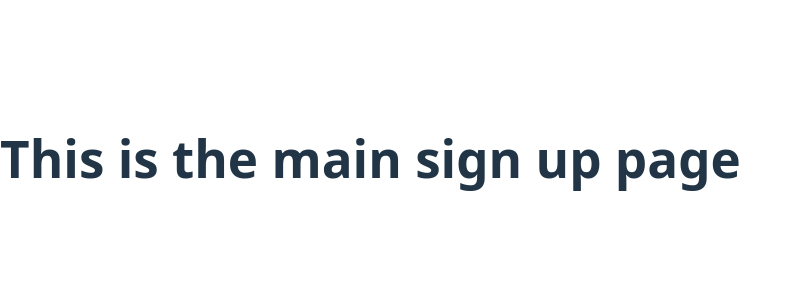
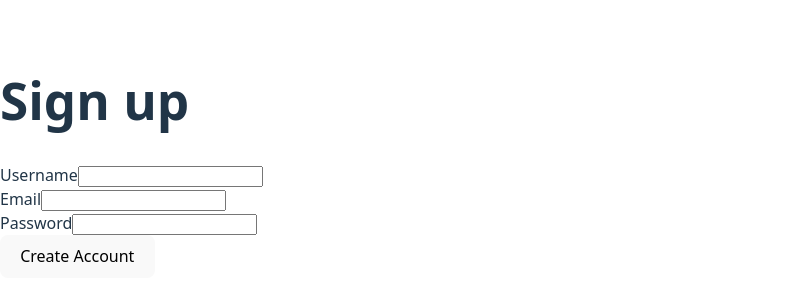
Before and after one commit to CurtisHunter/web-app-template, a React (Vite) app in the folder frontend/: page /users/sign_up in a window 1280 px wide. Shown: the part 242-542 px from the top of the page, without its empty margins (0-801 px from the left). Built offline with nearby package versions, Linux system fonts and the light colour scheme.

Commit message:
feat: set up SignUpPage

```diff
--- a/frontend/src/pages/SignUpPage/SignUpPage.tsx
+++ b/frontend/src/pages/SignUpPage/SignUpPage.tsx
@@ -1,7 +1,22 @@
 function SignUpPage() {
   return (
     <main>
-      <h1>This is the main sign up page</h1>
+      <h1>Sign up</h1>
+      <form>
+        <div>
+          <label htmlFor="name">Username</label>
+          <input id="username" name="username" type="text"></input>
+        </div>
+        <div>
+          <label htmlFor="email">Email</label>
+          <input id="email" name="email" type="email" />
+        </div>
+        <div>
+          <label htmlFor="password">Password</label>
+          <input id="password" name="password" type="password" />
+        </div>
+        <button type="submit">Create Account</button>
+      </form>
     </main>
   );
 }
```
